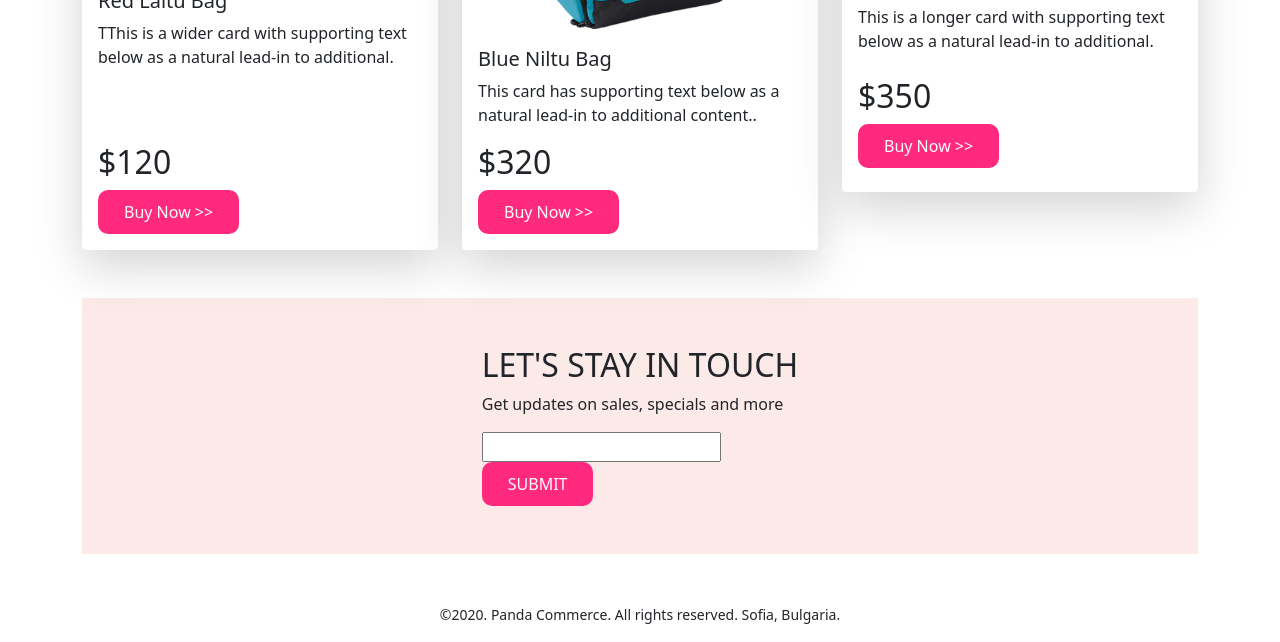
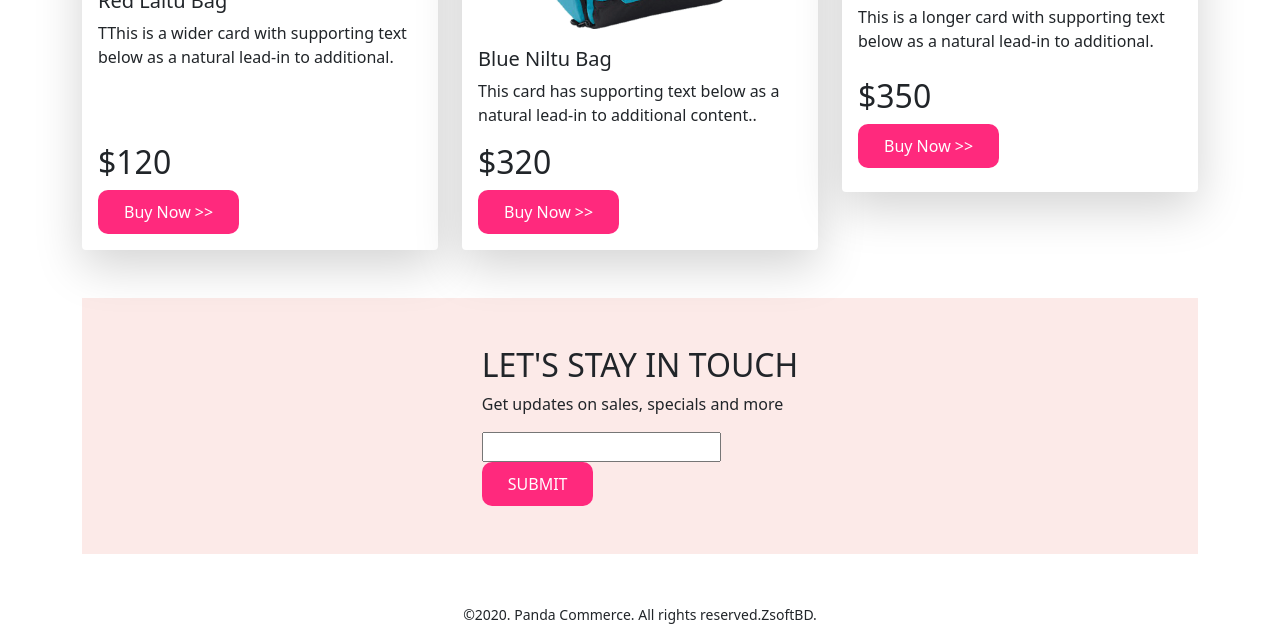
Before and after one commit to zsoftbd/bootstrap-eCommerce-website, a plain HTML site: page index.html in a window 1280 px wide. Shown: the part 1670-2312 px from the top of the page. Drawn offline with nearby package versions, Linux system fonts and the light colour scheme.

Commit message:
Update index.html

```diff
--- a/index.html
+++ b/index.html
@@ -211,7 +211,7 @@
         </section>
     </main>
     <footer class="text-center mt-5">
-        <p><small>©2020. Panda Commerce. All rights reserved. Sofia, Bulgaria.</small></p>
+        <p><small>©2020. Panda Commerce. All rights reserved.ZsoftBD.</small></p>
     </footer>
 
 
```
